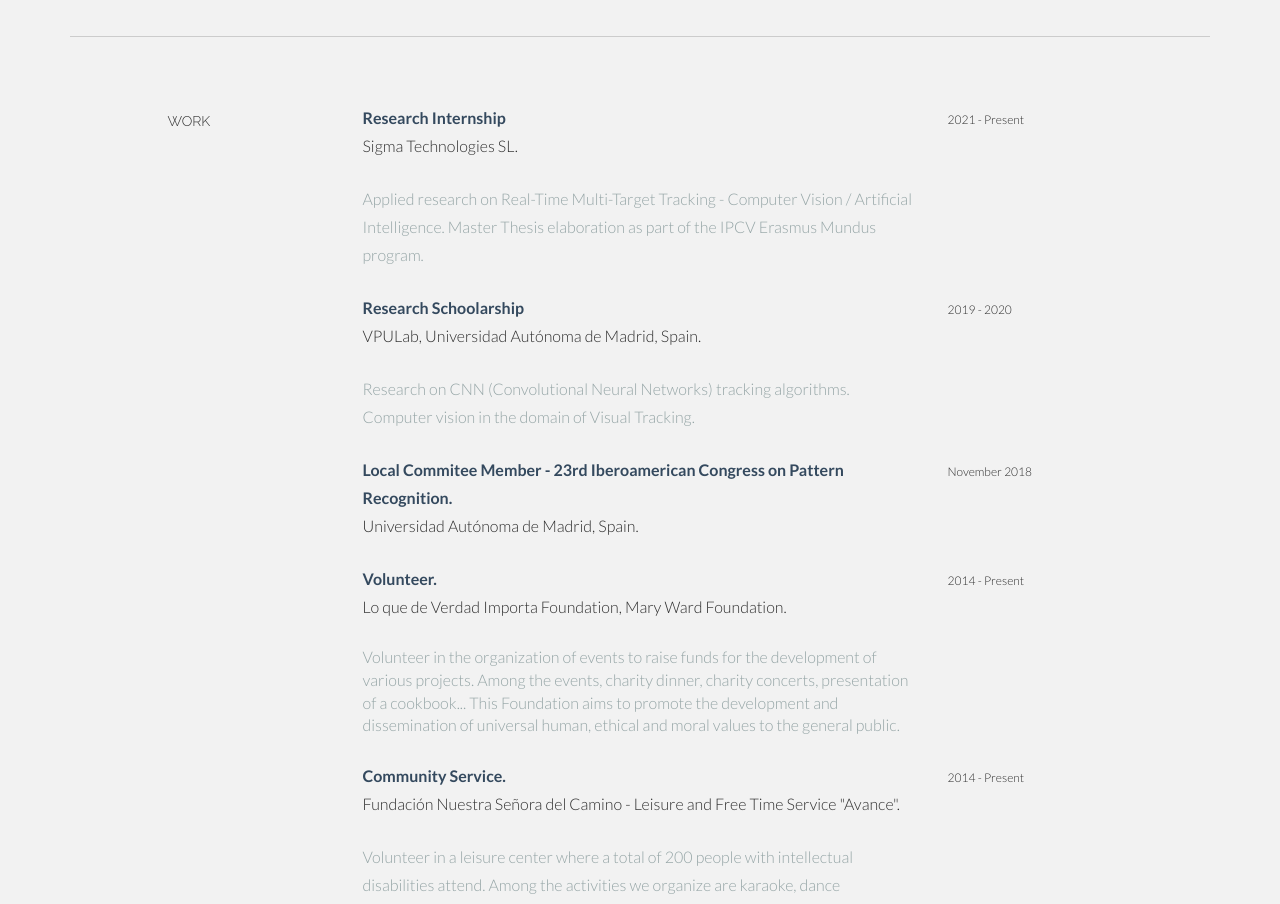
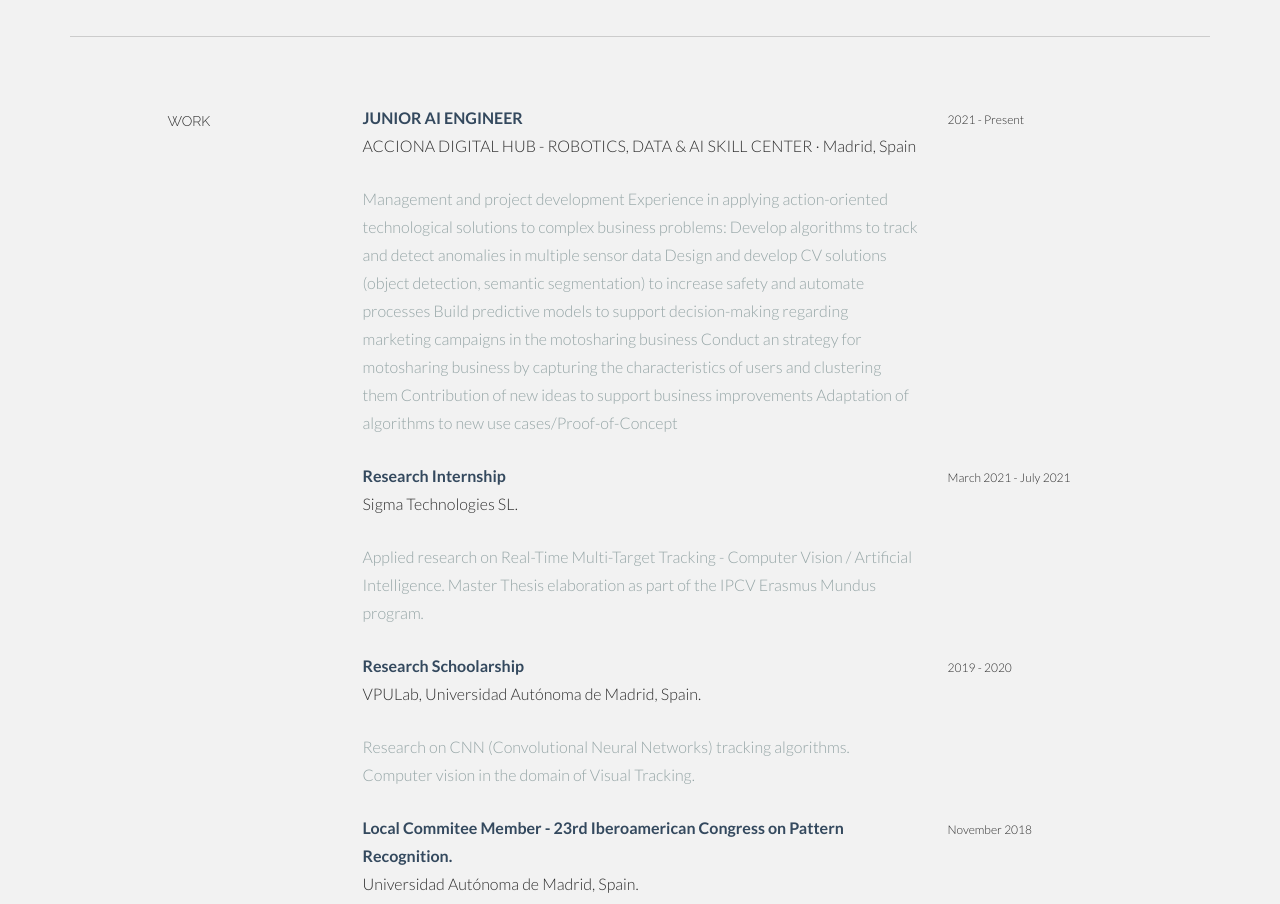
Before and after one commit to bertafmorena/bertafmorena.github.io, a plain HTML site: page index.html in a window 1280 px wide. Shown: the part 2527-3431 px from the top of the page. Drawn offline with Linux system fonts and the light colour scheme.

Commit message:
updated cv expertice

```diff
--- a/index.html
+++ b/index.html
@@ -172,11 +172,36 @@
   <!--WORK DESCRIPTION -->
   <div class="container desc">
     <div class="row">
-
-      <div class="col-lg-2 col-lg-offset-1">
+	<div class="col-lg-2 col-lg-offset-1">
         <h5>WORK</h5>
       </div>
 	  <div class="col-lg-6">
+        <p>
+          <t>JUNIOR AI ENGINEER </t><br/> ACCIONA DIGITAL HUB - ROBOTICS, DATA & AI SKILL CENTER · Madrid, Spain <br/>
+        </p>
+        <p>
+          <more>Management and project development
+Experience in applying action-oriented technological solutions to complex business
+problems:
+Develop algorithms to track and detect anomalies in multiple sensor data
+Design and develop CV solutions (object detection, semantic segmentation) to increase
+safety and automate processes
+Build predictive models to support decision-making regarding marketing campaigns in
+the motosharing business
+Conduct an strategy for motosharing business by capturing the characteristics of users
+and clustering them
+Contribution of new ideas to support business improvements
+Adaptation of algorithms to new use cases/Proof-of-Concept
+ </more>
+        </p>
+      </div>
+	  <div class="col-lg-3">
+        <p>
+          <sm>2021 - Present</sm>
+        </p>
+      </div>
+
+      <div class="col-lg-6 col-lg-offset-3">
         <p>
           <t>Research Internship</t><br/> Sigma Technologies SL. <br/>
         </p>
@@ -187,7 +212,7 @@
       </div>
 	  <div class="col-lg-3">
         <p>
-          <sm>2021 - Present</sm>
+          <sm>March 2021 - July 2021</sm>
         </p>
       </div>
 
```
